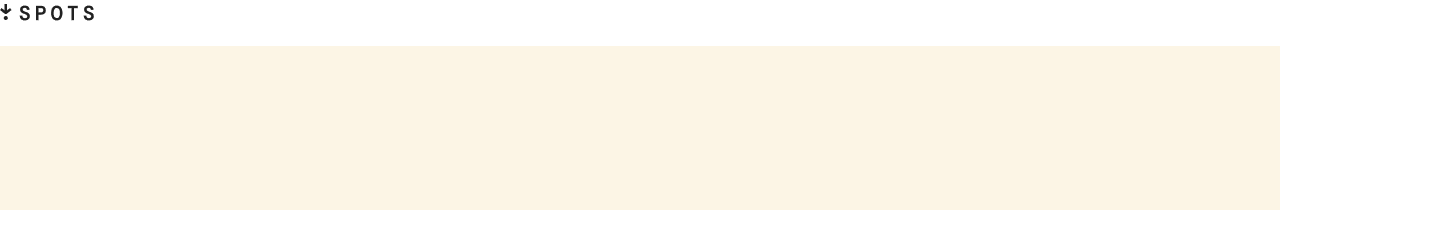
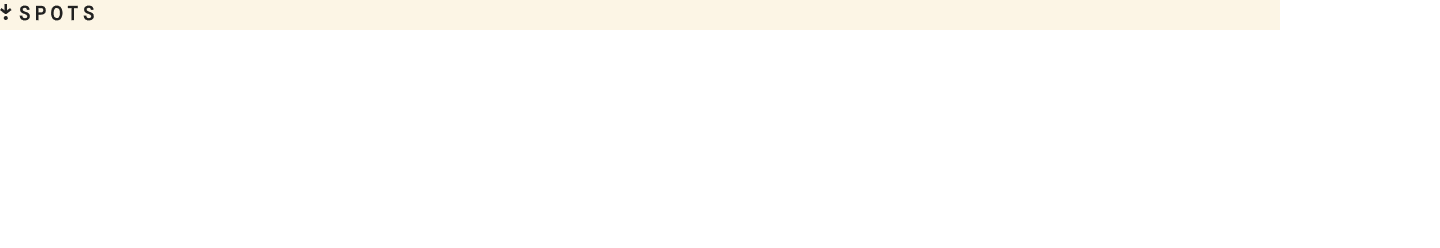
Before and after one commit to onlyonediamond/se_project_spots, a plain HTML site: page index.html in a window 1280 px wide. Shown: the whole page, 1440 px wide, since content can reach past the window. Drawn offline with Linux system fonts and the light colour scheme.

Commit message:
add header.css, remove div element, add import to header.css

```diff
--- a/blocks/page.css
+++ b/blocks/page.css
@@ -2,20 +2,3 @@
   background-color: #FCF5E5;
   font-family: Poppins, Arial, Helvetica, sans-serif;
 }
-
-.header {
-  width: 1280px;
-  height: 210px;
-border-bottom: #212121;
-}
-
-.spots-logo {
-flex-direction: row;
-justify-content: center;
-}
-
-.menu-bar {
-  background-color: #FFFFFF;
-  width: 1440px;
-  height: 46px;
-}
--- a/index.html
+++ b/index.html
@@ -14,10 +14,7 @@
 <body>
 <div class="page">
   <header class="header">
-    <div class="menu-bar">
-      <img class="spots-logo" src="images/spots-logo.png" alt="The Spots Logo">
-    </div>
-    <div class=""></div>
+      <img class="header__logo" src="./images/spots-logo.png" alt="Spots Logo">
   </header>
   <main class="content">
     <section class="profile"></section>
--- a/pages/index.css
+++ b/pages/index.css
@@ -1,3 +1,4 @@
 @import url("../vendor/normalize.css");
 @import url(../vendor/fonts.css);
 @import url(../blocks/page.css);
+@import url(../blocks/header.css);
```
